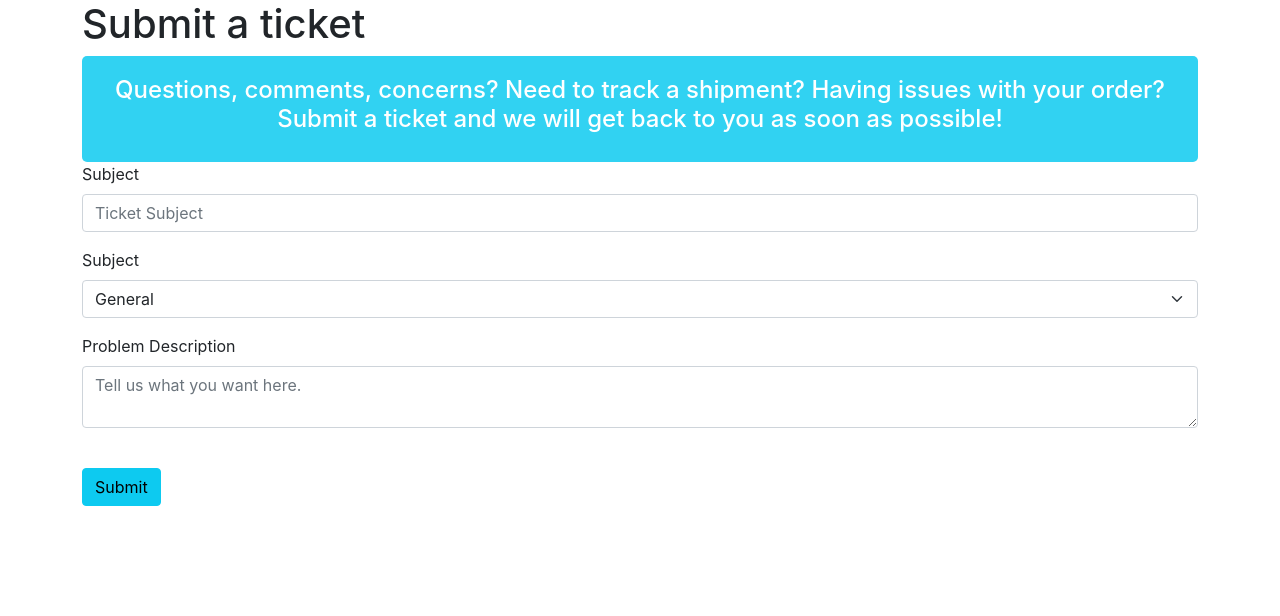
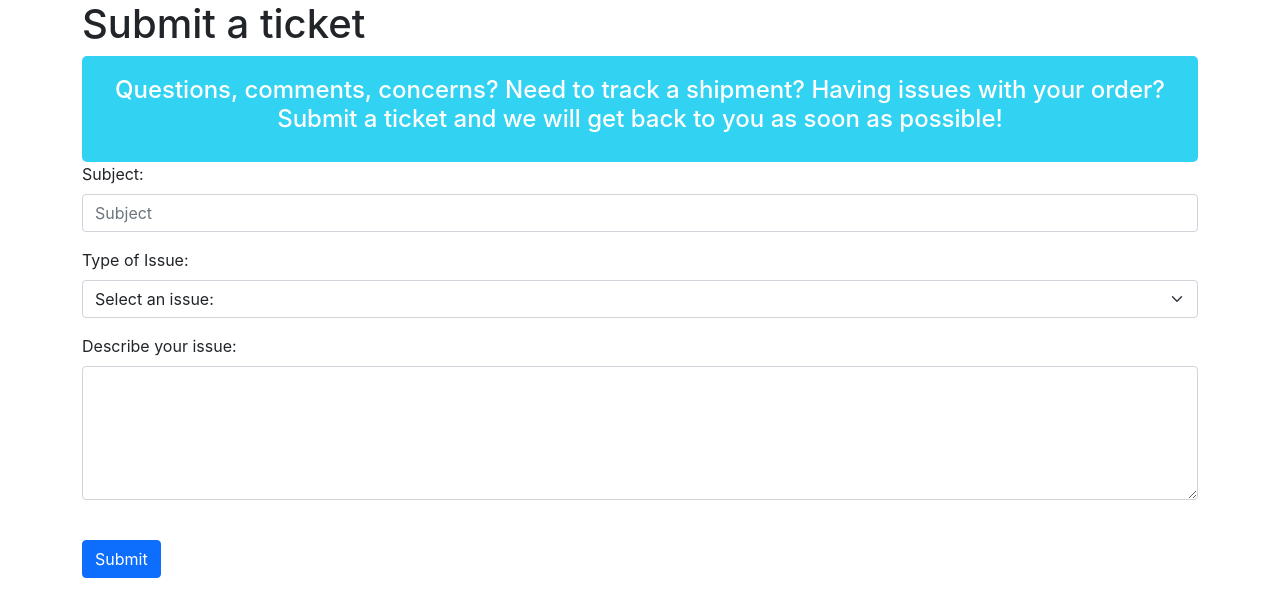
Before and after one commit to tylercallison/React-Inventory-Tracker, a React (Create React App) app: page /newTicket in a window 1280 px wide. Shown: the top 616 px of the page. Built offline with nearby package versions, Linux system fonts and the light colour scheme.

Commit message:
Updated to react-bootstrap

```diff
--- a/src/index.js
+++ b/src/index.js
@@ -9,7 +9,7 @@ import reportWebVitals from './reportWebVitals';
 import App from "./screens/App.js";
 import Test2 from "./screens/Test2.js";
 import Test3 from "./screens/Test3.js";
-import NewTicket from "./screens/newticket.js";
+import NewTicket from "./screens/newTicket.js";
 import InventorySystem from "./screens/InventorySystem";
 
 import 'bootstrap/dist/css/bootstrap.min.css';
--- a/src/screens/newticket.js
+++ b/src/screens/newticket.js
@@ -1,5 +1,5 @@
 import React from 'react';
-import { Button, Form, FormGroup, Label, Input } from 'reactstrap';
+import { Button, Form } from 'react-bootstrap';
 
 function NewTicket() {
     return (
@@ -11,28 +11,29 @@ function NewTicket() {
                 </h4>
             </div>
             <Form>
-                <FormGroup>
-                    <Label for="subject">Subject</Label>
-                    <Input type="text" name="subject" id="subject" placeholder="Ticket Subject" />
-                </FormGroup>
-                <FormGroup>
-                    <Label for="type">Subject</Label>
-                    <Input type="select" name="type" id="type">
+                <Form.Group className="mb-3">
+                    <Form.Label>Subject:</Form.Label>
+                    <Form.Control type="email" placeholder="Subject" />
+                </Form.Group>
+                <Form.Group className="mb-3">
+                    <Form.Label>Type of Issue:</Form.Label>
+                    <Form.Select aria-label="Default select example">
+                        <option>Select an issue:</option>
                         <option>General</option>
                         <option>Order Entry</option>
                         <option>Inventory</option>
                         <option>Shipment Tracking</option>
                         <option>Other</option>
-                    </Input>
-                </FormGroup>
-                <FormGroup>
-                    <Label for="description">Problem Description</Label>
-                    <Input type="textarea" name="description" id="description" placeholder="Tell us what you want here." />
-                </FormGroup>
-                <FormGroup>
+                    </Form.Select>
+                </Form.Group>
+                <Form.Group className="mb-3">
+                    <Form.Label>Describe your issue:</Form.Label>
+                    <Form.Control as="textarea" rows={5} />
+                </Form.Group>
+                <Form.Group>
                     <br />
                     <Button color="info">Submit</Button>
-                </FormGroup>
+                </Form.Group>
             </Form>
         </div>
     );
```
Also changed, not shown: 1 other file (tests, documents, lock files or other folders).
